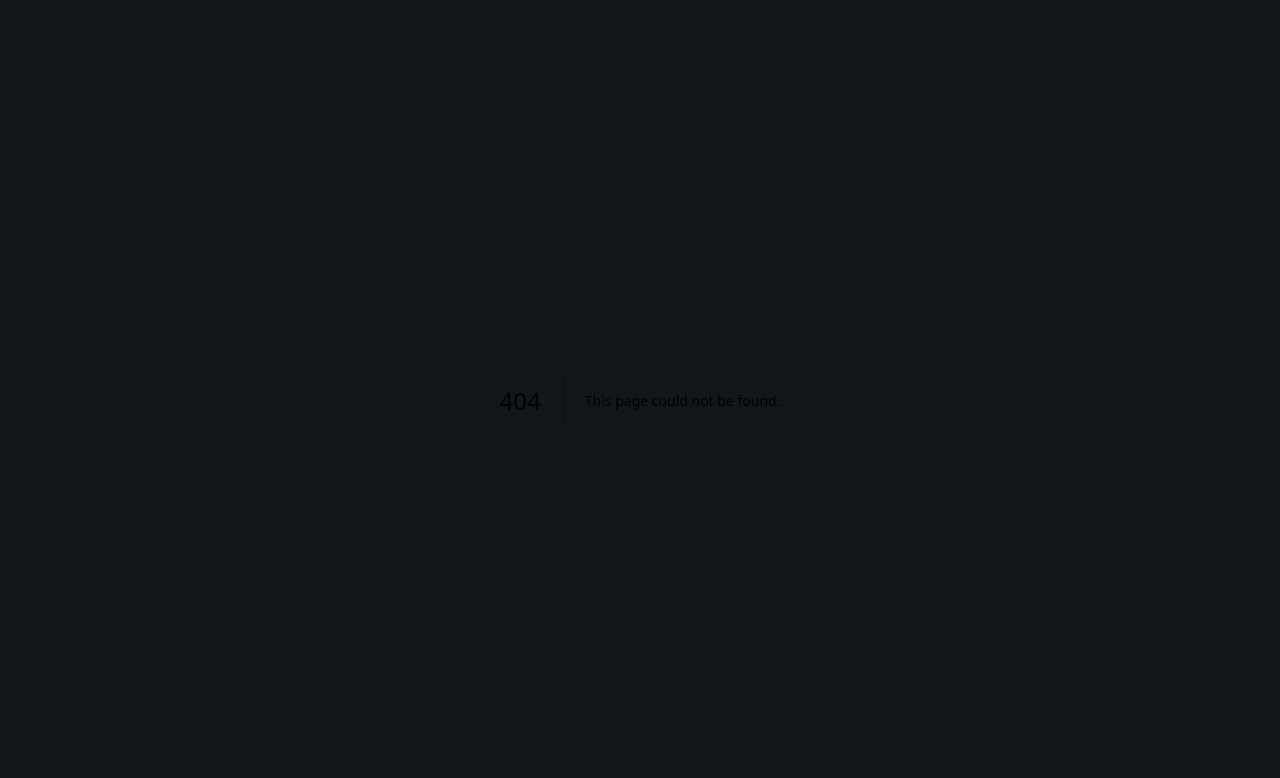
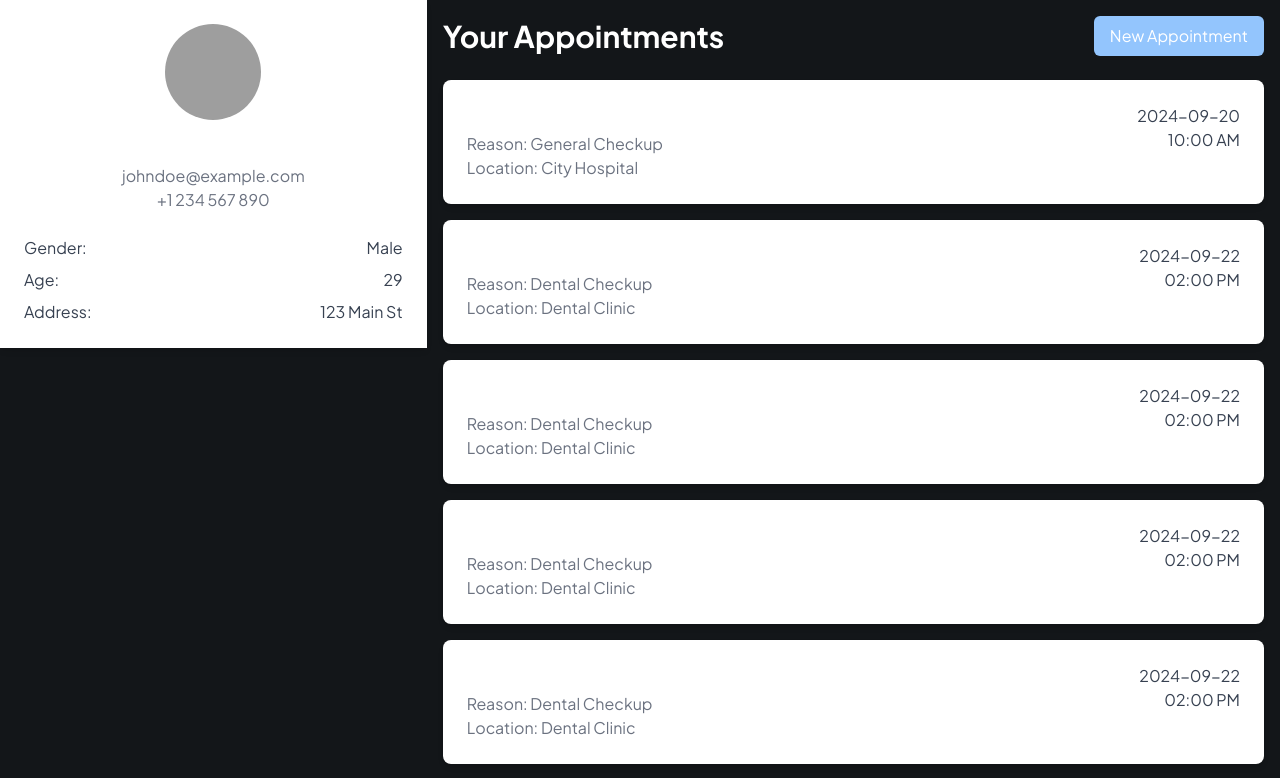
Before and after one commit to satyam-x10/BeFit, a Next.js app: page /patients/1 in a window 1280 px wide. Before the commit this address had no page. Shown: the top 778 px of the page. Built offline with nearby package versions, Linux system fonts and the light colour scheme; grey boxes are pictures that could not be loaded.

Commit message:
userPage

```diff
--- /dev/null
+++ b/app/patients/[userId]/page.tsx
@@ -0,0 +1,187 @@
+'use client'
+import React, { useState } from 'react';
+
+const UserProfile: React.FC = () => {
+  const [isSidebarOpen, setSidebarOpen] = useState(false);
+
+  const appointments = [
+    {
+      doctor: 'Dr. John Doe',
+      reason: 'General Checkup',
+      date: '2024-09-20',
+      time: '10:00 AM',
+      location: 'City Hospital',
+    },
+    {
+      doctor: 'Dr. Jane Smith',
+      reason: 'Dental Checkup',
+      date: '2024-09-22',
+      time: '02:00 PM',
+      location: 'Dental Clinic',
+    },
+    {
+      doctor: 'Dr. Jane Smith',
+      reason: 'Dental Checkup',
+      date: '2024-09-22',
+      time: '02:00 PM',
+      location: 'Dental Clinic',
+    },
+    {
+      doctor: 'Dr. Jane Smith',
+      reason: 'Dental Checkup',
+      date: '2024-09-22',
+      time: '02:00 PM',
+      location: 'Dental Clinic',
+    },
+    {
+      doctor: 'Dr. Jane Smith',
+      reason: 'Dental Checkup',
+      date: '2024-09-22',
+      time: '02:00 PM',
+      location: 'Dental Clinic',
+    },
+    {
+      doctor: 'Dr. Jane Smith',
+      reason: 'Dental Checkup',
+      date: '2024-09-22',
+      time: '02:00 PM',
+      location: 'Dental Clinic',
+    },
+    {
+      doctor: 'Dr. Jane Smith',
+      reason: 'Dental Checkup',
+      date: '2024-09-22',
+      time: '02:00 PM',
+      location: 'Dental Clinic',
+    },
+    {
+      doctor: 'Dr. Jane Smith',
+      reason: 'Dental Checkup',
+      date: '2024-09-22',
+      time: '02:00 PM',
+      location: 'Dental Clinic',
+    },
+    {
+      doctor: 'Dr. Jane Smith',
+      reason: 'Dental Checkup',
+      date: '2024-09-22',
+      time: '02:00 PM',
+      location: 'Dental Clinic',
+    },
+    {
+      doctor: 'Dr. Jane Smith',
+      reason: 'Dental Checkup',
+      date: '2024-09-22',
+      time: '02:00 PM',
+      location: 'Dental Clinic',
+    },
+    {
+      doctor: 'Dr. Jane Smith',
+      reason: 'Dental Checkup',
+      date: '2024-09-22',
+      time: '02:00 PM',
+      location: 'Dental Clinic',
+    },
+    {
+      doctor: 'Dr. Jane Smith',
+      reason: 'Dental Checkup',
+      date: '2024-09-22',
+      time: '02:00 PM',
+      location: 'Dental Clinic',
+    },
+    {
+      doctor: 'Dr. Jane Smith',
+      reason: 'Dental Checkup',
+      date: '2024-09-22',
+      time: '02:00 PM',
+      location: 'Dental Clinic',
+    },
+    {
+      doctor: 'Dr. Jane Smith',
+      reason: 'Dental Checkup',
+      date: '2024-09-22',
+      time: '02:00 PM',
+      location: 'Dental Clinic',
+    },
+    // Add more appointments here
+  ];
+
+  return (
+    <div className="min-h-screen flex flex-col lg:flex-row bg-#131619">
+      {/* Header for mobile */}
+      <div className="lg:hidden flex justify-between items-center p-4 bg-white shadow-md">
+        <h1 className="text-2xl font-bold">Appointments</h1>
+        <button
+          onClick={() => setSidebarOpen(!isSidebarOpen)}
+          className="text-gray-700 focus:outline-none z"
+        >
+          {/* {isSidebarOpen ? <X size={28} /> : <Menu size={28} />} */}
+          {/* use text instead */}
+          {isSidebarOpen ? 'Close' : 'Menu'}
+        </button>
+      </div>
+
+      {/* Sidebar: User Info */}
+      <div
+        className={`lg:w-1/3 bg-white p-6 shadow-md lg:sticky lg:top-0 lg:self-start transform ${
+          isSidebarOpen ? 'translate-x-0' : '-translate-x-full'
+        } lg:translate-x-0 transition-transform duration-300 ease-in-out fixed inset-0 z-10 lg:relative lg:flex lg:flex-col lg:justify-start`}
+      >
+        <div className="text-center">
+          <img
+            src="/user-photo.jpg" // Replace with an actual image or path
+            alt="User Photo"
+            className="w-24 h-24 rounded-full mx-auto mb-4"
+          />
+          <h2 className="text-xl font-semibold">John Doe</h2>
+          <p className="text-gray-500">johndoe@example.com</p>
+          <p className="text-gray-500">+1 234 567 890</p>
+        </div>
+
+        {/* Additional Info */}
+        <div className="mt-6 space-y-2">
+          <div className="text-gray-700 flex justify-between">
+            <span>Gender:</span> <span>Male</span>
+          </div>
+          <div className="text-gray-700 flex justify-between">
+            <span>Age:</span> <span>29</span>
+          </div>
+          <div className="text-gray-700 flex justify-between">
+            <span>Address:</span> <span>123 Main St</span>
+          </div>
+        </div>
+      </div>
+
+      {/* Main Section: Appointments */}
+      <div className="flex-grow p-4 lg:w-2/3">
+        <div className="flex justify-between items-center mb-6">
+          <h1 className="text-3xl font-bold">Your Appointments</h1>
+          <button className="bg-blue-300 text-white py-2 px-4 rounded-md hover:bg-blue-600 focus:outline-none">
+            New Appointment
+          </button>
+        </div>
+
+        <div className="space-y-4">
+          {appointments.map((appointment, index) => (
+            <div
+              key={index}
+              className="bg-white p-6 rounded-lg shadow-md flex flex-col lg:flex-row justify-between"
+            >
+              <div>
+                <h2 className="text-xl font-semibold">{appointment.doctor}</h2>
+                <p className="text-gray-500">Reason: {appointment.reason}</p>
+                <p className="text-gray-500">Location: {appointment.location}</p>
+              </div>
+              <div className="mt-4 lg:mt-0 lg:text-right">
+                <p className="text-gray-700">{appointment.date}</p>
+                <p className="text-gray-700">{appointment.time}</p>
+              </div>
+            </div>
+          ))}
+        </div>
+      </div>
+    </div>
+  );
+};
+
+export default UserProfile;
--- a/app/patients/[userId]/register/page.tsx
+++ b/app/patients/[userId]/register/page.tsx
@@ -8,7 +8,7 @@
   const user = await getUser(userId);
   const patient = await getPatient(userId);
 
-  if (patient) redirect(`/patients/${userId}/new-appointment`);
+  if (patient) redirect(`/patients/${userId}/`);
 
   return (
     <div className="flex h-screen max-h-screen">
```
Also changed, not shown: 1 other file (tests, documents, lock files or other folders).
